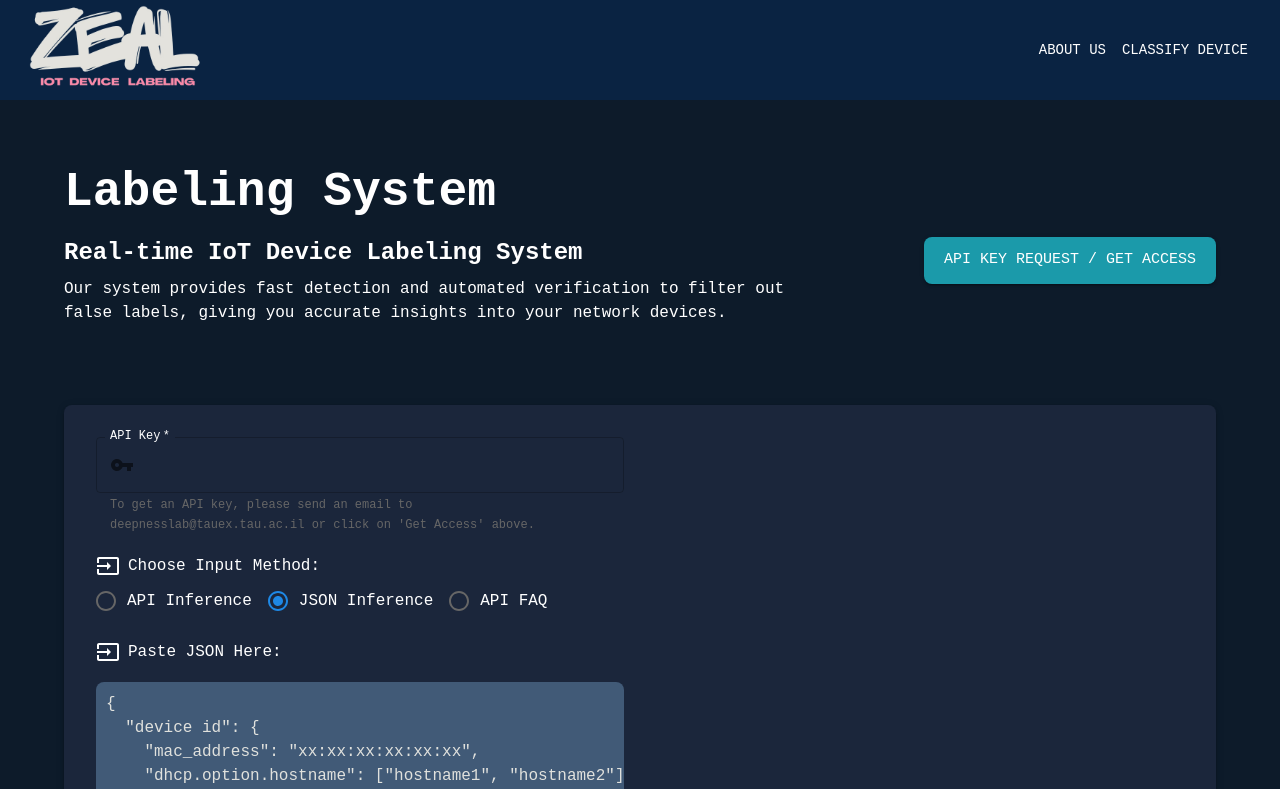
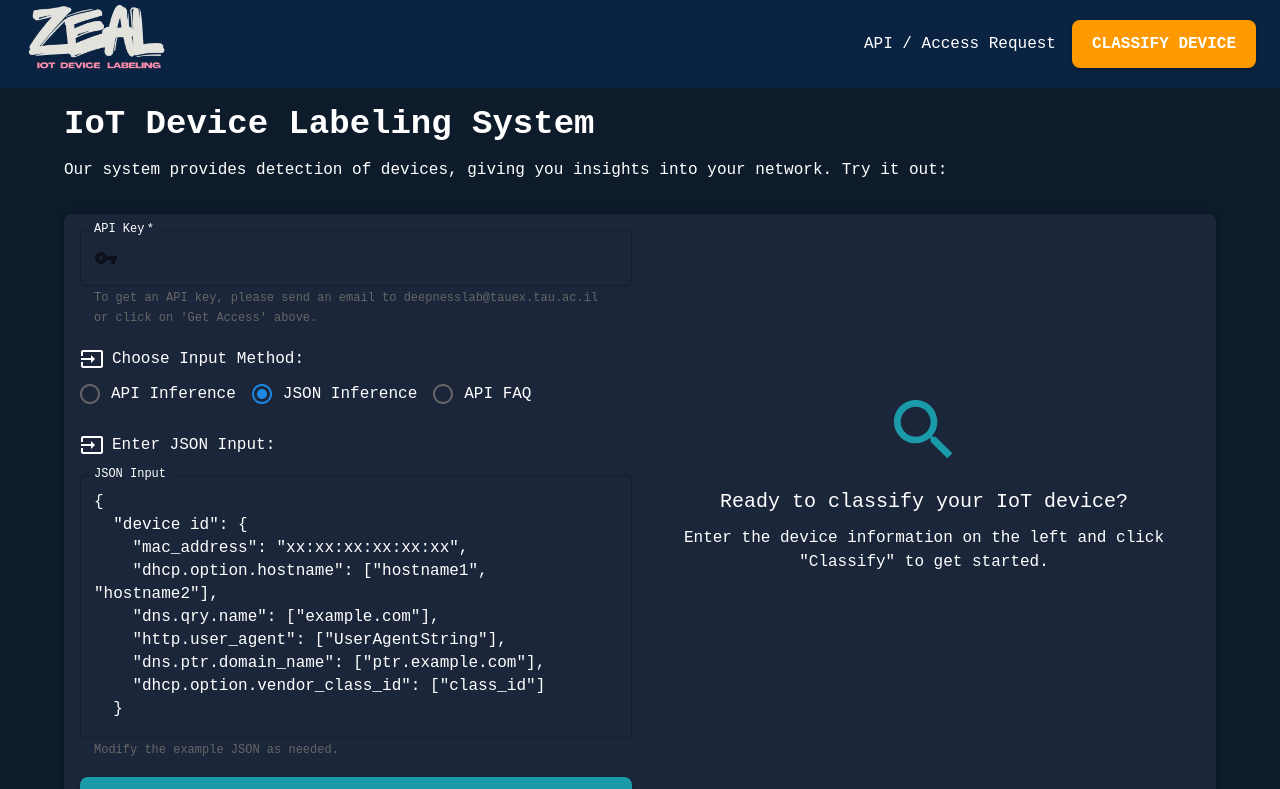
Before and after one commit to barmey/ZEAL_Cloud_Frontend, a React (Create React App) app: page /classify in a window 1280 px wide. Shown: the top 789 px of the page. Built offline with nearby package versions, Linux system fonts and the light colour scheme; what aws-amplify would draw is missing.

Commit message:
designe and identation fixes

```diff
--- a/src/App.js
+++ b/src/App.js
@@ -2,7 +2,7 @@
 
 import React from 'react';
 import { BrowserRouter as Router, Routes, Route, Link } from 'react-router-dom';
-import { AppBar, Toolbar, Button, Box } from '@mui/material';
+import { AppBar, Toolbar, Button, Box, Typography, Link as MuiLink } from '@mui/material';
 import AboutUsPage from './pages/AboutUsPage';
 import ClassifyDevicePage from './pages/ClassifyDevicePage';
 import logo from './assets/logo.png'; // Adjust the path as per your project structure
@@ -10,15 +10,50 @@ import logo from './assets/logo.png'; // Adjust the path as per your project str
 const App = () => {
   return (
     <Router>
-      <Box sx={{ minHeight: '100vh', backgroundColor: '#0A2342' }}> {/* Set background for the entire app */}
-        <AppBar position="static" sx={{ backgroundColor: '#0A2342' }}> {/* Dark blue background color */}
-          <Toolbar sx={{ p: 0 }}> {/* Remove padding to avoid white space */}
-            <Box component="img" src={logo} alt="System Logo" sx={{ height: 100, mr: 2 }} /> {/* Logo on the left */}
-            <Box sx={{ flexGrow: 1 }} /> {/* Spacer to push buttons to the right */}
-            <Button color="inherit" component={Link} to="/">
-              About Us
-            </Button>
-            <Button color="inherit" component={Link} to="/classify">
+      <Box sx={{ minHeight: '100vh', backgroundColor: '#0A2342' }}>
+        <AppBar position="static" sx={{ backgroundColor: '#0A2342' }}>
+          <Toolbar sx={{ p: 0 }}>
+            {/* Logo is now a clickable link to the About Us page */}
+            <Link to="/" style={{ textDecoration: 'none', color: 'inherit' }}>
+              <Box
+                component="img"
+                src={logo}
+                alt="System Logo"
+                sx={{ height: 80, mr: 2, cursor: 'pointer' }}
+              />
+            </Link>
+            <Box sx={{ flexGrow: 1 }} />
+            {/* Updated API / Access Request link */}
+            <MuiLink
+              component={Link}
+              to="/"
+              sx={{
+                textDecoration: 'none',
+                color: '#fff',
+                marginRight: '16px',
+                fontSize: '1rem',
+                '&:hover': {
+                  color: '#ff9900', // Change text color on hover
+                  textDecoration: 'underline', // Optional underline on hover
+                },
+              }}
+            >
+              API / Access Request
+            </MuiLink>
+            {/* Enhanced the Classify Device button */}
+            <Button
+              component={Link}
+              to="/classify"
+              variant="contained"
+              color="primary"
+              sx={{
+                backgroundColor: '#ff9900',
+                color: '#fff',
+                fontWeight: 'bold',
+                fontSize: '1rem',
+                '&:hover': { backgroundColor: '#ff9900' },
+              }}
+            >
               Classify Device
             </Button>
           </Toolbar>
--- a/src/pages/ClassifyDevicePage.js
+++ b/src/pages/ClassifyDevicePage.js
@@ -22,6 +22,7 @@ import {
   DeviceHub as DeviceHubIcon,
   VpnKey as VpnKeyIcon,
   Input as InputIcon,
+  Search as SearchIcon,
 } from '@mui/icons-material';
 import VendorCard from '../components/VendorCard';
 import JustificationCard from '../components/JustificationCard';
@@ -34,7 +35,16 @@ const ClassifyDevicePage = () => {
   // Form state
   const [formData, setFormData] = useState({
     apiKey: '',
-    jsonInput: '',
+    jsonInput: `{
+  "device id": {
+    "mac_address": "xx:xx:xx:xx:xx:xx",
+    "dhcp.option.hostname": ["hostname1", "hostname2"],
+    "dns.qry.name": ["example.com"],
+    "http.user_agent": ["UserAgentString"],
+    "dns.ptr.domain_name": ["ptr.example.com"],
+    "dhcp.option.vendor_class_id": ["class_id"]
+  }
+}` // Set the initial value to the example JSON
   });
   const [status, setStatus] = useState(null); // null, 'success', 'error'
   const [inputMethod, setInputMethod] = useState('inference_json'); // 'inference_api', 'inference_json', 'api_usage'
@@ -85,7 +95,16 @@ const ClassifyDevicePage = () => {
 
   const handleInputMethodChange = (e) => {
     setInputMethod(e.target.value);
-    setFormData({ ...formData, jsonInput: '' }); // Reset JSON input
+    setFormData({ ...formData, jsonInput: `{
+  "device id": {
+    "mac_address": "xx:xx:xx:xx:xx:xx",
+    "dhcp.option.hostname": ["hostname1", "hostname2"],
+    "dns.qry.name": ["example.com"],
+    "http.user_agent": ["UserAgentString"],
+    "dns.ptr.domain_name": ["ptr.example.com"],
+    "dhcp.option.vendor_class_id": ["class_id"]
+  }
+}` }); // Reset JSON input
     setManualInput({
       mac_address: '',
       'dhcp.option.hostname': '',
@@ -309,39 +328,21 @@ const ClassifyDevicePage = () => {
 
   return (
     <Box sx={{ backgroundColor: '#0D1B2A', color: '#fff', minHeight: '100vh' }}>
-      <Container maxWidth="lg" sx={{ py: 8 }}>
+      <Container maxWidth="lg" sx={{ py: 2 }}>
         {/* Heading and Description */}
-        <Grid container spacing={4} alignItems="center">
-          <Grid item xs={12} md={8}>
-            <Typography variant="h3" gutterBottom sx={{ fontWeight: 'bold' }}>
-              Labeling System
+        <Grid container spacing={2} alignItems="center">
+          <Grid item xs={12}>
+            <Typography variant="h4" gutterBottom sx={{ fontWeight: 'bold' }}>
+              IoT Device Labeling System
             </Typography>
-            <Typography variant="h5" gutterBottom>
-              Real-time IoT Device Labeling System
+            <Typography variant="body1" sx={{ mb: 2 }}>
+              Our system provides detection of devices, giving you insights into your network. Try it out:
             </Typography>
-            <Typography variant="body1" sx={{ mb: 4 }}>
-              Our system provides fast detection and automated verification to filter out
-              false labels, giving you accurate insights into your network devices.
-            </Typography>
-          </Grid>
-          <Grid item xs={12} md={4} sx={{ textAlign: 'right' }}>
-            <Button
-              variant="contained"
-              color="primary"
-              size="large"
-              onClick={() => navigate('/')}
-              sx={{
-                backgroundColor: '#1B9AAA',
-                '&:hover': { backgroundColor: '#128E9E' },
-              }}
-            >
-              API Key Request / Get Access
-            </Button>
           </Grid>
         </Grid>
 
         {/* Form and Results */}
-        <Box sx={{ mt: 6 }}>
+        <Box sx={{ mt: 2 }}>
           {status === 'error' && errorMessage && (
             <Alert severity="error" sx={{ mb: 2 }}>
               {errorMessage}
@@ -350,14 +351,14 @@ const ClassifyDevicePage = () => {
 
           <Card
             sx={{
-              p: 4,
+              p: 2,
               borderRadius: 2,
               boxShadow: 3,
               backgroundColor: '#1B263B',
               color: '#fff',
             }}
           >
-            <Grid container spacing={4}>
+            <Grid container spacing={2}>
               {/* Form Section */}
               <Grid item xs={12} md={6}>
                 <form onSubmit={handleSubmit}>
@@ -412,15 +413,18 @@ const ClassifyDevicePage = () => {
                     </FormControl>
 
                     {inputMethod === 'inference_api' && (
-                      <Box sx={{ display: 'flex', flexDirection: 'column', gap: 2 }}>
+                      <Box>
                         <Typography
                           variant="subtitle1"
-                          sx={{ display: 'flex', alignItems: 'center' }}
+                          sx={{ display: 'flex', alignItems: 'center', mb: 1 }}
                         >
                           <DeviceHubIcon sx={{ mr: 1 }} />
                           Device Information:
                         </Typography>
-                        {/* Manual input fields with specific helperText */}
+                        {/* Arrange input fields in a grid */}
+                        <Grid container spacing={2}>
+                          {/* Row 1 */}
+                          <Grid item xs={12} sm={6}>
                             <TextField
                               label="MAC Address"
                               name="mac_address"
@@ -431,15 +435,29 @@ const ClassifyDevicePage = () => {
                               variant="outlined"
                               color="primary"
                               InputProps={{
-                            startAdornment: (
-                              <IconButton edge="start" disabled>
-                                <InputIcon />
-                              </IconButton>
-                            ),
                                 style: { color: '#fff' },
                               }}
                               sx={{ input: { color: '#fff' } }}
                             />
+                          </Grid>
+                          <Grid item xs={12} sm={6}>
+                            <TextField
+                              label="HTTP User Agent"
+                              name="http.user_agent"
+                              value={manualInput['http.user_agent']}
+                              onChange={handleManualInputChange}
+                              helperText="Example: Mozilla/5.0 (Windows NT 10.0; Win64; x64)"
+                              fullWidth
+                              variant="outlined"
+                              color="primary"
+                              InputProps={{
+                                style: { color: '#fff' },
+                              }}
+                              sx={{ input: { color: '#fff' } }}
+                            />
+                          </Grid>
+                          {/* Row 2 */}
+                          <Grid item xs={12} sm={6}>
                             <TextField
                               label="DHCP Hostname (comma-separated)"
                               name="dhcp.option.hostname"
@@ -450,15 +468,12 @@ const ClassifyDevicePage = () => {
                               variant="outlined"
                               color="primary"
                               InputProps={{
-                            startAdornment: (
-                              <IconButton edge="start" disabled>
-                                <InputIcon />
-                              </IconButton>
-                            ),
                                 style: { color: '#fff' },
                               }}
                               sx={{ input: { color: '#fff' } }}
                             />
+                          </Grid>
+                          <Grid item xs={12} sm={6}>
                             <TextField
                               label="Domains (comma-separated)"
                               name="dns.qry.name"
@@ -469,34 +484,13 @@ const ClassifyDevicePage = () => {
                               variant="outlined"
                               color="primary"
                               InputProps={{
-                            startAdornment: (
-                              <IconButton edge="start" disabled>
-                                <InputIcon />
-                              </IconButton>
-                            ),
                                 style: { color: '#fff' },
                               }}
                               sx={{ input: { color: '#fff' } }}
                             />
-                        <TextField
-                          label="HTTP User Agent"
-                          name="http.user_agent"
-                          value={manualInput['http.user_agent']}
-                          onChange={handleManualInputChange}
-                          helperText="Example: Mozilla/5.0 (Windows NT 10.0; Win64; x64)"
-                          fullWidth
-                          variant="outlined"
-                          color="primary"
-                          InputProps={{
-                            startAdornment: (
-                              <IconButton edge="start" disabled>
-                                <InputIcon />
-                              </IconButton>
-                            ),
-                            style: { color: '#fff' },
-                          }}
-                          sx={{ input: { color: '#fff' } }}
-                        />
+                          </Grid>
+                          {/* Row 3 */}
+                          <Grid item xs={12} sm={6}>
                             <TextField
                               label="DNS PTR (comma-separated)"
                               name="dns.ptr.domain_name"
@@ -507,15 +501,12 @@ const ClassifyDevicePage = () => {
                               variant="outlined"
                               color="primary"
                               InputProps={{
-                            startAdornment: (
-                              <IconButton edge="start" disabled>
-                                <InputIcon />
-                              </IconButton>
-                            ),
                                 style: { color: '#fff' },
                               }}
                               sx={{ input: { color: '#fff' } }}
                             />
+                          </Grid>
+                          <Grid item xs={12} sm={6}>
                             <TextField
                               label="Vendor Class ID (comma-separated)"
                               name="dhcp.option.vendor_class_id"
@@ -526,15 +517,12 @@ const ClassifyDevicePage = () => {
                               variant="outlined"
                               color="primary"
                               InputProps={{
-                            startAdornment: (
-                              <IconButton edge="start" disabled>
-                                <InputIcon />
-                              </IconButton>
-                            ),
                                 style: { color: '#fff' },
                               }}
                               sx={{ input: { color: '#fff' } }}
                             />
+                          </Grid>
+                        </Grid>
                       </Box>
                     )}
 
@@ -542,33 +530,11 @@ const ClassifyDevicePage = () => {
                       <>
                         <Typography
                           variant="subtitle1"
-                          sx={{ display: 'flex', alignItems: 'center' }}
+                          sx={{ display: 'flex', alignItems: 'center', mb: 1 }}
                         >
                           <InputIcon sx={{ mr: 1 }} />
-                          Paste JSON Here:
+                          Enter JSON Input:
                         </Typography>
-                        {/* Display the JSON example */}
-                        <pre
-                          style={{
-                            backgroundColor: '#415A77',
-                            padding: '10px',
-                            borderRadius: '8px',
-                            overflowX: 'auto',
-                            marginBottom: '16px',
-                            color: '#E0E1DD',
-                          }}
-                        >
-                          {`{
-  "device id": {
-    "mac_address": "xx:xx:xx:xx:xx:xx",
-    "dhcp.option.hostname": ["hostname1", "hostname2"],
-    "dns.qry.name": ["example.com"],
-    "http.user_agent": "UserAgentString",
-    "dns.ptr.domain_name": ["ptr.example.com"],
-    "dhcp.option.vendor_class_id": ["class_id"]
-  }
-}`}
-                        </pre>
                         <TextField
                           label="JSON Input"
                           name="jsonInput"
@@ -579,22 +545,12 @@ const ClassifyDevicePage = () => {
                           fullWidth
                           variant="outlined"
                           color="primary"
-                          placeholder={`{
-  "device id": {
-    "mac_address": "xx:xx:xx:xx:xx:xx",
-    "dhcp.option.hostname": ["hostname1", "hostname2"],
-    "dns.qry.name": ["example.com"],
-    "http.user_agent": "UserAgentString",
-    "dns.ptr.domain_name": ["ptr.example.com"],
-    "dhcp.option.vendor_class_id": ["class_id"]
-  }
-}`}
-                          helperText="Example JSON structure is shown in the placeholder above."
+                          helperText="Modify the example JSON as needed."
                           InputProps={{
-                            style: { color: '#fff' },
+                            style: { color: '#fff', fontFamily: 'monospace' },
                           }}
                           sx={{
-                            textarea: { color: '#fff' },
+                            textarea: { color: '#fff', fontFamily: 'monospace' },
                           }}
                         />
                       </>
@@ -703,7 +659,7 @@ else:
                   jsonData.function_classification.label && (
                     <Box>
                       <Typography variant="h6" gutterBottom>
-                        Classification Results:
+                        Labeling Results:
                       </Typography>
                       <VendorCard
                         vendorClassification={jsonData.vendor_classification}
@@ -720,14 +676,41 @@ else:
 
                 {/* Display output_url elegantly */}
                 {outputUrl && (
-                  <Alert severity="info" sx={{ mt: 2, backgroundColor: '#415A77', color: '#E0E1DD' }}>
-                    <Typography variant="subtitle1" >
-                      When results are ready, you can view them here:{' '}
+                  <Alert
+                    severity="info"
+                    sx={{ mt: 2, backgroundColor: '#415A77', color: '#E0E1DD' }}
+                  >
+                    <Typography variant="subtitle1">
+                      When results are ready, you can view them here:
                     </Typography>
                     <Link href={outputUrl} target="_blank" rel="noopener" color="secondary">
                       View Results
                     </Link>
                   </Alert>
+                )}
+
+                {/* Display placeholder content when no other content is present */}
+                {!isPolling &&
+                  status !== 'success' &&
+                  !outputUrl &&
+                  inputMethod !== 'api_usage' && (
+                    <Box
+                      sx={{
+                        display: 'flex',
+                        flexDirection: 'column',
+                        alignItems: 'center',
+                        mt: 4,
+                      }}
+                    >
+                      <SearchIcon sx={{ fontSize: 80, color: '#1B9AAA' ,mt:16}} />
+                      <Typography variant="h6" sx={{ mt: 2, textAlign: 'center' }}>
+                        Ready to classify your IoT device?
+                      </Typography>
+                      <Typography variant="body1" sx={{ mt: 1, textAlign: 'center' }}>
+                        Enter the device information on the left and click "Classify" to get
+                        started.
+                      </Typography>
+                    </Box>
                   )}
               </Grid>
             </Grid>
```
Also changed, not shown: src/pages/AboutUsPage.js (+65 -34 lines). Lines whose indentation alone changed are shown as unchanged.
